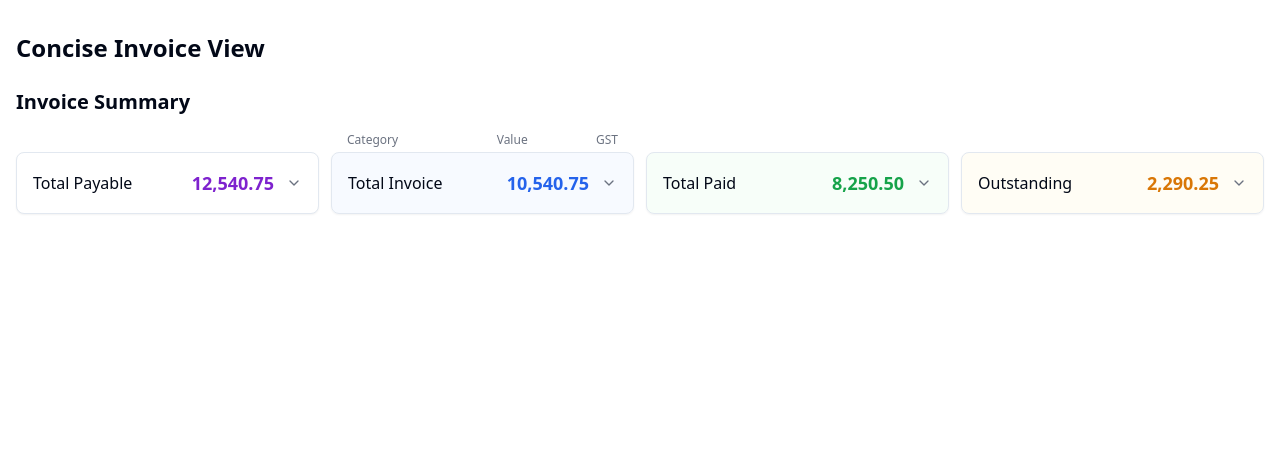
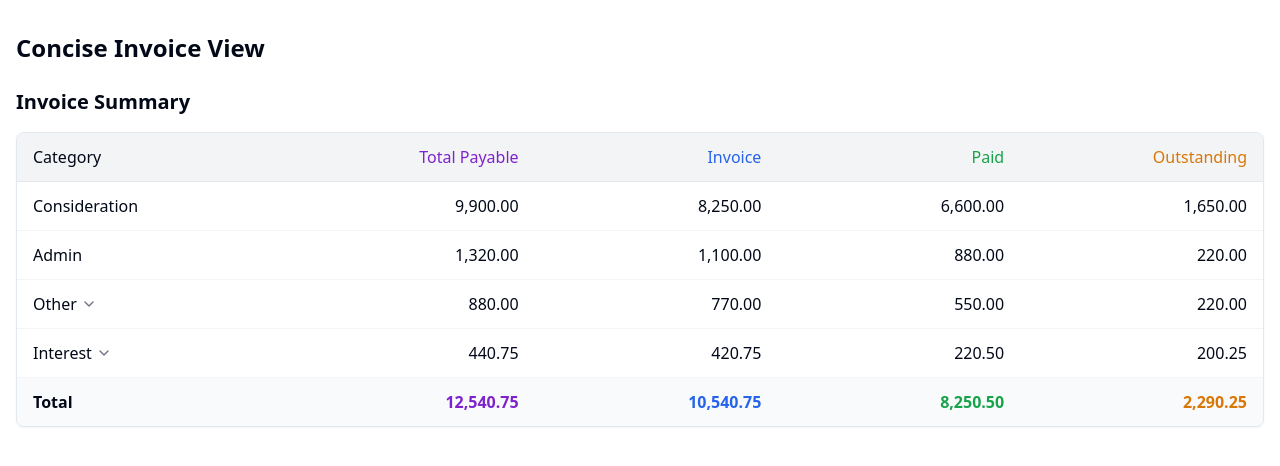
Before and after one commit to thevishaljaiswal/concise-invoice-view, a React (Vite) app: page / in a window 1280 px wide. Shown: the top 466 px of the page. Built offline with nearby package versions, Linux system fonts and the light colour scheme.

Commit message:
Refactor: Merge invoice cards into one
Merge all invoice summary cards into a single card, displaying the total and details within.

```diff
--- a/src/components/InvoiceTable.tsx
+++ b/src/components/InvoiceTable.tsx
@@ -1,61 +1,140 @@
-
-import React from "react";
+import React, { useState } from "react";
 import { InvoiceTotals } from "@/types/invoice";
-import InvoiceSummaryCard from "./InvoiceSummaryCard";
+import { Card } from "@/components/ui/card";
+import { ChevronDown, ChevronUp } from "lucide-react";
+import { cn } from "@/lib/utils";
 
 interface InvoiceTableProps {
   data: InvoiceTotals;
 }
 
 const InvoiceTable: React.FC<InvoiceTableProps> = ({ data }) => {
+  const [expandedRows, setExpandedRows] = useState<{[key: string]: boolean}>({
+    other: false,
+    interest: false
+  });
+
+  const formatter = new Intl.NumberFormat('en-US', {
+    style: 'currency',
+    currency: 'USD',
+    minimumFractionDigits: 2,
+    currencyDisplay: 'code'
+  });
+
+  const formatNumber = (value: number) => {
+    return formatter.format(value).replace("USD", "").trim();
+  };
+
+  const toggleRow = (rowName: string) => {
+    setExpandedRows(prev => ({
+      ...prev,
+      [rowName]: !prev[rowName]
+    }));
+  };
+
   return (
     <div className="w-full">
       <h2 className="text-xl font-semibold mb-4">Invoice Summary</h2>
 
-      {/* Category Headers */}
-      <div className="grid grid-cols-1 md:grid-cols-2 lg:grid-cols-4 gap-3 mb-1">
-        <div></div> {/* Empty space for card titles */}
-        <div className="grid grid-cols-3 text-xs font-medium text-gray-500 px-4">
-          <div className="text-left">Category</div>
-          <div className="text-right">Value</div>
-          <div className="text-right">GST</div>
+      <Card className="overflow-hidden">
+        {/* Header Row */}
+        <div className="grid grid-cols-5 bg-gray-100 px-4 py-3 border-b border-gray-200">
+          <div className="text-left font-medium">Category</div>
+          <div className="text-right font-medium text-purple-700">Total Payable</div>
+          <div className="text-right font-medium text-blue-600">Invoice</div>
+          <div className="text-right font-medium text-green-600">Paid</div>
+          <div className="text-right font-medium text-amber-600">Outstanding</div>
         </div>
-      </div>
 
-      <div className="grid grid-cols-1 md:grid-cols-2 lg:grid-cols-4 gap-3">
-        <InvoiceSummaryCard
-          title="Total Payable"
-          total={data.payable.total}
-          details={data.payable.details}
-          colorClass="text-purple-700"
-          showDiscounts={true}
-          showCategoryHeader={false}
-        />
-        <InvoiceSummaryCard
-          title="Total Invoice"
-          total={data.invoice.total}
-          details={data.invoice.details}
-          colorClass="text-blue-600"
-          bgClass="bg-blue-50/50"
-          showCategoryHeader={false}
-        />
-        <InvoiceSummaryCard
-          title="Total Paid"
-          total={data.paid.total}
-          details={data.paid.details}
-          colorClass="text-green-600"
-          bgClass="bg-green-50/50"
-          showCategoryHeader={false}
-        />
-        <InvoiceSummaryCard
-          title="Outstanding"
-          total={data.outstanding.total}
-          details={data.outstanding.details}
-          colorClass="text-amber-600"
-          bgClass="bg-amber-50/50"
-          showCategoryHeader={false}
-        />
-      </div>
+        {/* Consideration Row */}
+        <div className="grid grid-cols-5 px-4 py-3 border-b border-gray-100">
+          <div className="text-left font-medium">Consideration</div>
+          <div className="text-right">{formatNumber(data.payable.details.consideration.value + data.payable.details.consideration.gst)}</div>
+          <div className="text-right">{formatNumber(data.invoice.details.consideration.value + data.invoice.details.consideration.gst)}</div>
+          <div className="text-right">{formatNumber(data.paid.details.consideration.value + data.paid.details.consideration.gst)}</div>
+          <div className="text-right">{formatNumber(data.outstanding.details.consideration.value + data.outstanding.details.consideration.gst)}</div>
+        </div>
+
+        {/* Admin Row */}
+        <div className="grid grid-cols-5 px-4 py-3 border-b border-gray-100">
+          <div className="text-left font-medium">Admin</div>
+          <div className="text-right">{formatNumber(data.payable.details.admin.value + data.payable.details.admin.gst)}</div>
+          <div className="text-right">{formatNumber(data.invoice.details.admin.value + data.invoice.details.admin.gst)}</div>
+          <div className="text-right">{formatNumber(data.paid.details.admin.value + data.paid.details.admin.gst)}</div>
+          <div className="text-right">{formatNumber(data.outstanding.details.admin.value + data.outstanding.details.admin.gst)}</div>
+        </div>
+
+        {/* Other Row - Collapsible for Total Payable */}
+        <div
+          className={cn(
+            "grid grid-cols-5 px-4 py-3 border-b border-gray-100",
+            "cursor-pointer"
+          )}
+          onClick={() => toggleRow('other')}
+        >
+          <div className="text-left font-medium flex items-center gap-1">
+            Other
+            <ChevronDown className="h-4 w-4 text-gray-500" />
+          </div>
+          <div className="text-right">{formatNumber(data.payable.details.other.value + data.payable.details.other.gst)}</div>
+          <div className="text-right">{formatNumber(data.invoice.details.other.value + data.invoice.details.other.gst)}</div>
+          <div className="text-right">{formatNumber(data.paid.details.other.value + data.paid.details.other.gst)}</div>
+          <div className="text-right">{formatNumber(data.outstanding.details.other.value + data.outstanding.details.other.gst)}</div>
+        </div>
+
+        {/* Other Discount Row - Only visible for Total Payable when expanded */}
+        {expandedRows.other && data.payable.details.other.discount && (
+          <div className="grid grid-cols-5 px-4 py-2 bg-gray-50 border-b border-gray-100">
+            <div className="text-left text-sm text-gray-500 pl-6">Discount</div>
+            <div className="text-right text-sm text-gray-500">
+              -{formatNumber(data.payable.details.other.discount.value + data.payable.details.other.discount.gst)}
+            </div>
+            <div></div>
+            <div></div>
+            <div></div>
+          </div>
+        )}
+
+        {/* Interest Row - Collapsible for Total Payable */}
+        <div
+          className={cn(
+            "grid grid-cols-5 px-4 py-3 border-b border-gray-100",
+            "cursor-pointer"
+          )}
+          onClick={() => toggleRow('interest')}
+        >
+          <div className="text-left font-medium flex items-center gap-1">
+            Interest
+            <ChevronDown className="h-4 w-4 text-gray-500" />
+          </div>
+          <div className="text-right">{formatNumber(data.payable.details.interest.value + data.payable.details.interest.gst)}</div>
+          <div className="text-right">{formatNumber(data.invoice.details.interest.value + data.invoice.details.interest.gst)}</div>
+          <div className="text-right">{formatNumber(data.paid.details.interest.value + data.paid.details.interest.gst)}</div>
+          <div className="text-right">{formatNumber(data.outstanding.details.interest.value + data.outstanding.details.interest.gst)}</div>
+        </div>
+
+        {/* Interest Discount Row - Only visible for Total Payable when expanded */}
+        {expandedRows.interest && data.payable.details.interest.discount && (
+          <div className="grid grid-cols-5 px-4 py-2 bg-gray-50 border-b border-gray-100">
+            <div className="text-left text-sm text-gray-500 pl-6">Discount</div>
+            <div className="text-right text-sm text-gray-500">
+              -{formatNumber(data.payable.details.interest.discount.value + data.payable.details.interest.discount.gst)}
+            </div>
+            <div></div>
+            <div></div>
+            <div></div>
+          </div>
+        )}
+
+        {/* Total Row */}
+        <div className="grid grid-cols-5 px-4 py-3 bg-gray-50 font-semibold">
+          <div className="text-left">Total</div>
+          <div className="text-right text-purple-700">{formatNumber(data.payable.total)}</div>
+          <div className="text-right text-blue-600">{formatNumber(data.invoice.total)}</div>
+          <div className="text-right text-green-600">{formatNumber(data.paid.total)}</div>
+          <div className="text-right text-amber-600">{formatNumber(data.outstanding.total)}</div>
+        </div>
+      </Card>
     </div>
   );
 };
```
